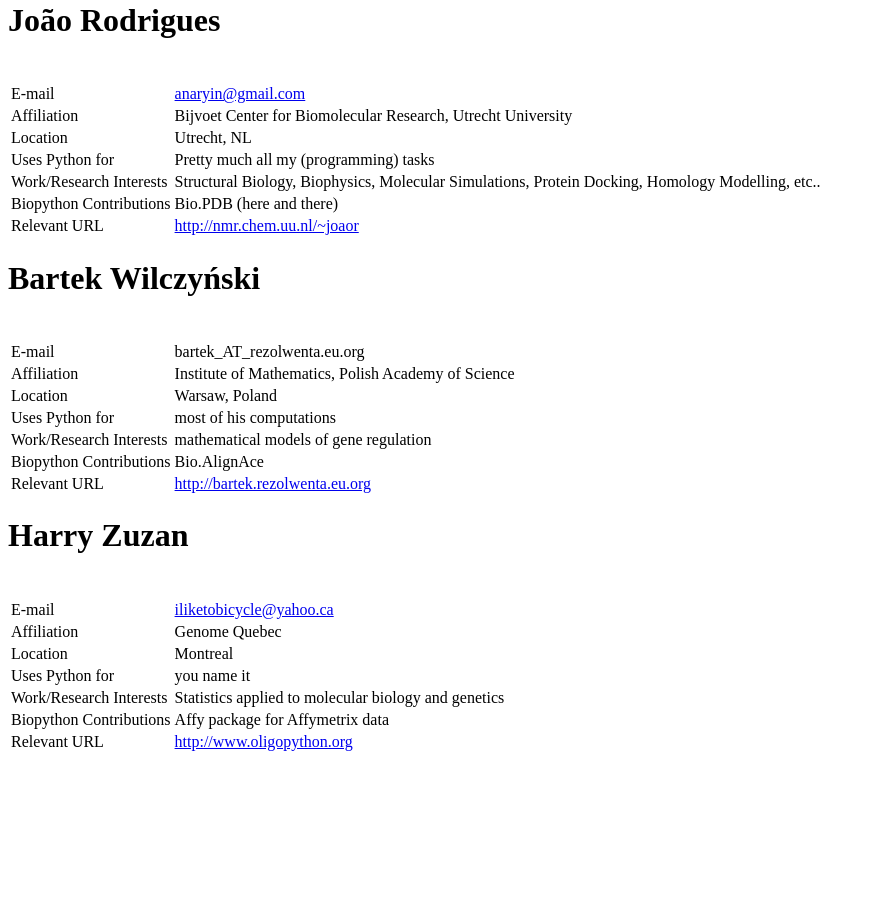
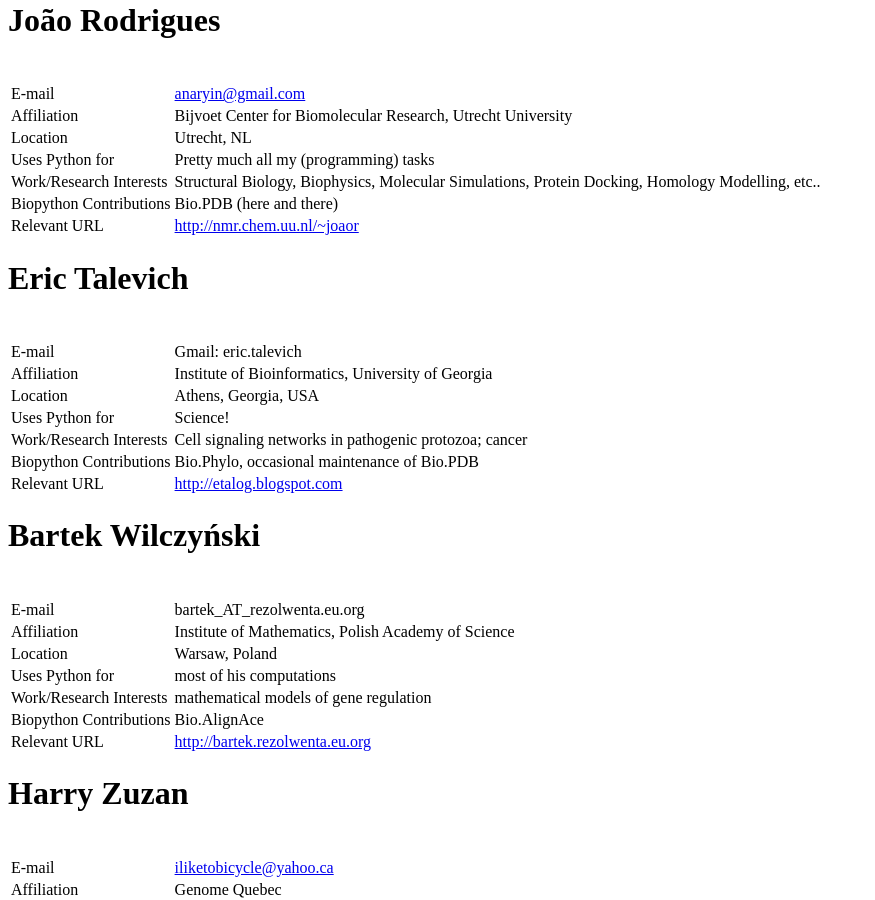
Before and after one commit to biopython/biopython.github.io, a Jekyll site: the page built from wiki/Participants.md, in a window 1280 px wide and 900 px high, scrolled down 3426 px. Shown: the whole window, without its empty margins (0-875 px from the left). Built offline with Jekyll 4.4.1, drawn with Linux system fonts in a browser that asks for light colours; before the commit the page ends 4188 px from its top, so only the background shows below that.

Commit message:
Added myself

```diff
--- a/wiki/Participants.md
+++ b/wiki/Participants.md
@@ -189,6 +189,19 @@ João Rodrigues
 | Biopython Contributions | Bio.PDB (here and there)                                                                          |
 | Relevant URL            | <http://nmr.chem.uu.nl/~joaor>                                                                    |
 
+Eric Talevich
+=============
+
+|                         |                                                        |
+|-------------------------|--------------------------------------------------------|
+| E-mail                  | Gmail: eric.talevich                                   |
+| Affiliation             | Institute of Bioinformatics, University of Georgia     |
+| Location                | Athens, Georgia, USA                                   |
+| Uses Python for         | Science!                                               |
+| Work/Research Interests | Cell signaling networks in pathogenic protozoa; cancer |
+| Biopython Contributions | Bio.Phylo, occasional maintenance of Bio.PDB           |
+| Relevant URL            | <http://etalog.blogspot.com>                           |
+
 Bartek Wilczyński
 =================
 
```
Also changed, not shown: 1 other file.
